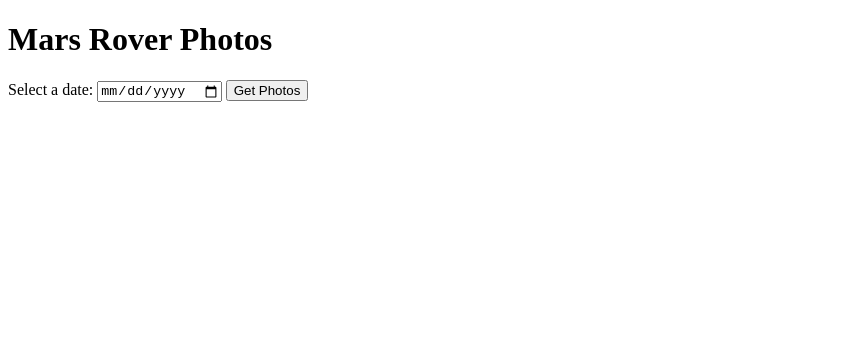
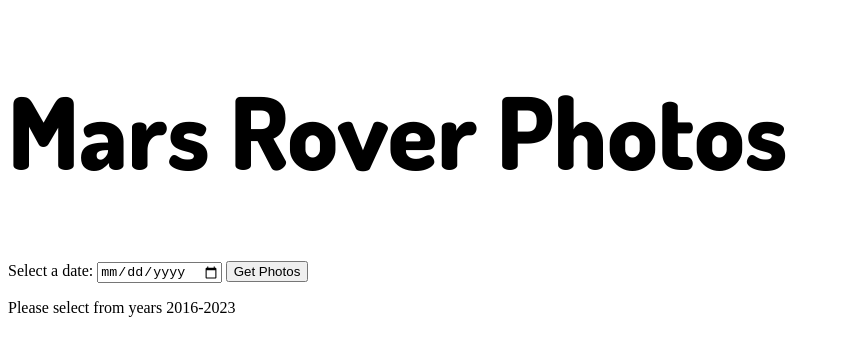
Before and after one commit to bignacio-seneca/rest-api, a website: page index.html in a window 1280 px wide. Shown: the whole page, without its empty margins (0-841 px from the left). Drawn offline with Linux system fonts and the light colour scheme.

Commit message:
Comments and CSS

```diff
--- /dev/null
+++ b/assets/css/style.css
@@ -0,0 +1,9 @@
+@import url('https://fonts.googleapis.com/css2?family=Dosis:wght@200..800&display=swap');
+
+h1{
+    font-family: "Dosis", sans-serif;
+    font-optical-sizing: auto;
+    font-weight: 800;
+    font-style: normal;
+    font-size: 100px;
+}
--- a/index.html
+++ b/index.html
@@ -5,6 +5,7 @@
     <meta http-equiv="X-UA-Compatible" content="IE=edge">
     <meta name="viewport" content="width=device-width, initial-scale=1.0">
     <title>Document</title>
+    <link rel="stylesheet" href="assets/css/style.css">
 </head>
 <body>
     <!-- <h1>Nasa's Mars Rover Curiosity Photos</h1>
@@ -17,6 +18,8 @@
     <label for="date">Select a date:</label>
     <input type="date" id="date">
     <button onclick="fetchData()">Get Photos</button>
+    <p>Please select from years 2016-2023</p>
+
     <div id="info"></div>
 
 
--- a/js/main.js
+++ b/js/main.js
@@ -22,7 +22,6 @@
 //         }
 // }
 
-
 // getData('2015-6-3','qAqAKivAXjZrwqnQ0s9PqhXDdbDbHlNabTHnrhLt');
 
 async function fetchData() {
@@ -39,22 +38,32 @@ async function fetchData() {
         );
         const infoFromServer = await result.json();
 
+        //store HTML in the content variable and clear it.
         const content = document.querySelector("#info");
         content.innerHTML = '';
 
+        //check photos array in the infoFromServer object has at least one element
         if (infoFromServer.photos && infoFromServer.photos.length > 0){
 
+            //Iterate over each object in the photos array.
+            //The current object passed in the photo parameter
+
             infoFromServer.photos.forEach(photo => {
+
+                //create a new div and store in photoElement. div wiill hold information and image of the current photo
                 const photoElement = document.createElement('div');
+
+                //sets innerHTML of the photoELement div to a string containing html
                 photoElement.innerHTML = `
                     <p>Camera Name: ${photo.camera.full_name} (${photo.camera.name})</p>
-                    <p>Rover ID: ${photo.rover.id}</p>
-                    <p>Earth Date: ${photo.earth_date}</p>
+                    <p>ID: ${photo.id}</p>
                     <p>Image:</p>
                     <img src="${photo.img_src}" alt="Mars Rover Photo" style="max-width: 100%; height: auto;"/>
                 `;
+
+                //appends the photoElement div to the content div, adding it to the DOM.
                 content.appendChild(photoElement);
-            });
+            }); //close foreach
 
         }else {
             content.innerHTML = `<p>No photos available for this date.</p>`;
```
